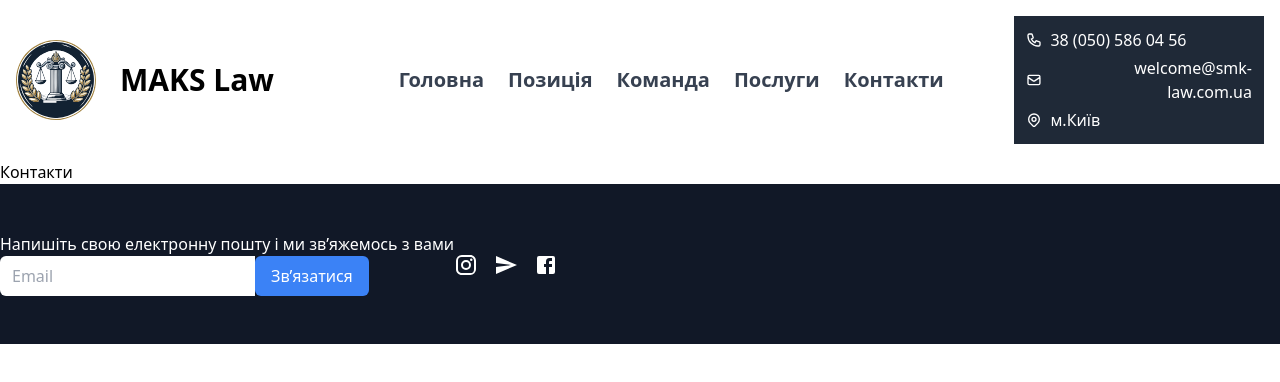
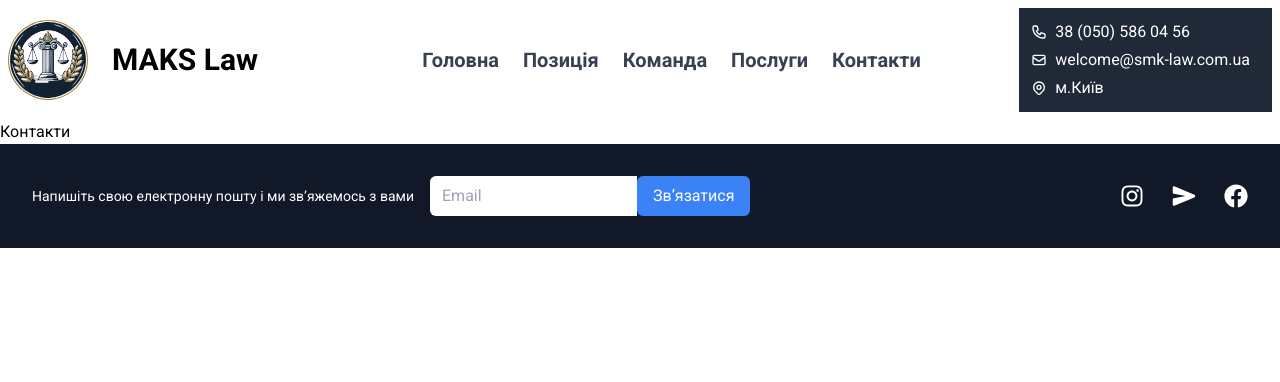
Before and after one commit to avelirs/Law-Site, a React (Vite) app: page /contacts in a window 1280 px wide. Shown: the top 382 px of the page. Built offline with nearby package versions, Linux system fonts and the light colour scheme.

Commit message:
init: change design

```diff
--- a/package.json
+++ b/package.json
@@ -15,6 +15,7 @@
     "lucide-react": "^0.436.0",
     "react": "^18.3.1",
     "react-dom": "^18.3.1",
+    "react-icons": "^5.3.0",
     "react-router-dom": "^6.26.1"
   },
   "devDependencies": {
--- a/src/App.jsx
+++ b/src/App.jsx
@@ -12,6 +12,7 @@ import "./index.css";
 function App() {
   return (
     <BrowserRouter>
+
         <Header />
         <main>
           <Routes>
--- a/src/components/Footer.jsx
+++ b/src/components/Footer.jsx
@@ -1,7 +1,6 @@
 import { useState } from "react";
-import InstagramIcon from "@mui/icons-material/Instagram";
-import SendIcon from "@mui/icons-material/Send";
-import FacebookIcon from "@mui/icons-material/Facebook";
+import { FaInstagram, FaFacebook } from "react-icons/fa";
+import { IoSend } from "react-icons/io5";
 
 function Footer() {
   const [email, setEmail] = useState("");
@@ -28,9 +27,9 @@ function Footer() {
   };
 
   return (
-    <footer className='bg-gray-900 text-white py-12 flex l items-center'>
-      <div>
-        <p>Напишіть свою електронну пошту і ми зв’яжемось з вами</p>
+    <footer className='bg-gray-900 text-white py-8 px-8 flex items-center justify-between'>
+      <div className="flex items-center gap-4">
+        <p className="text-sm">Напишіть свою електронну пошту і ми зв’яжемось з вами</p>
         <form
           onSubmit={handleSubmit}
           className='flex items-center mb-4 md:mb-0'
@@ -51,7 +50,7 @@ function Footer() {
           </button>
         </form>
       </div>
-      <div className='flex space-x-4'>
+      <div className='flex space-x-4 gap-3'>
         {" "}
         <a
           href='https://instagram.com'
@@ -59,7 +58,7 @@ function Footer() {
           rel='noopener noreferrer'
           className='hover:text-gray-300'
         >
-          <InstagramIcon style={{ fontSize: 24 }} />
+          <FaInstagram className="text-2xl" />
         </a>
         <a
           href='https://telegram.org'
@@ -67,7 +66,7 @@ function Footer() {
           rel='noopener noreferrer'
           className='hover:text-gray-300'
         >
-          <SendIcon style={{ fontSize: 24 }} />
+          <IoSend className="text-2xl" />
         </a>
         <a
           href='https://facebook.com'
@@ -75,7 +74,7 @@ function Footer() {
           rel='noopener noreferrer'
           className='hover:text-gray-300'
         >
-          <FacebookIcon style={{ fontSize: 24 }} />
+          <FaFacebook className="text-2xl" />
         </a>
       </div>
     </footer>
--- a/src/index.css
+++ b/src/index.css
@@ -6,3 +6,9 @@
 @tailwind base;
 @tailwind components;
 @tailwind utilities;
+
+body {
+  font-family: 'Roboto', 'Open Sans', sans-serif;
+  margin: 0;
+  padding: 0;
+}
--- a/src/pages/Header.jsx
+++ b/src/pages/Header.jsx
@@ -2,7 +2,7 @@ import { Link, useLocation } from 'react-router-dom';
 
 function Header() {
   return (
-    <header className="flex justify-between items-center p-4 bg-white">
+    <header className="flex justify-between items-center p-2 bg-white">
       <div className="flex items-center w-1/4">
         <Link to="/" className="flex items-center">
           <img src="/logo.svg" alt="SMK Law Logo" className="mr-6 w-20 h-20" />
--- a/src/pages/Home.jsx
+++ b/src/pages/Home.jsx
@@ -5,7 +5,7 @@ import { useNavigate } from "react-router-dom";
 function Home() {
 
     return (
-        <div className="relative h-[70vh] bg-gray-100">
+        <div className="relative h-[90vh] bg-gray-100">
         <img src="./main.jpg" alt="City Skyline" className="w-full h-full object-cover" />
         <div className="absolute inset-0 bg-black bg-opacity-30 flex flex-col justify-center items-center text-white text-center p-4">
           <h2 className="font-roboto text-4xl mb-4 leading-relaxed text-white text-shadow shadow-black">
```
Also changed, not shown: 1 other file (tests, documents, lock files or other folders). Lines whose indentation alone changed are shown as unchanged.
